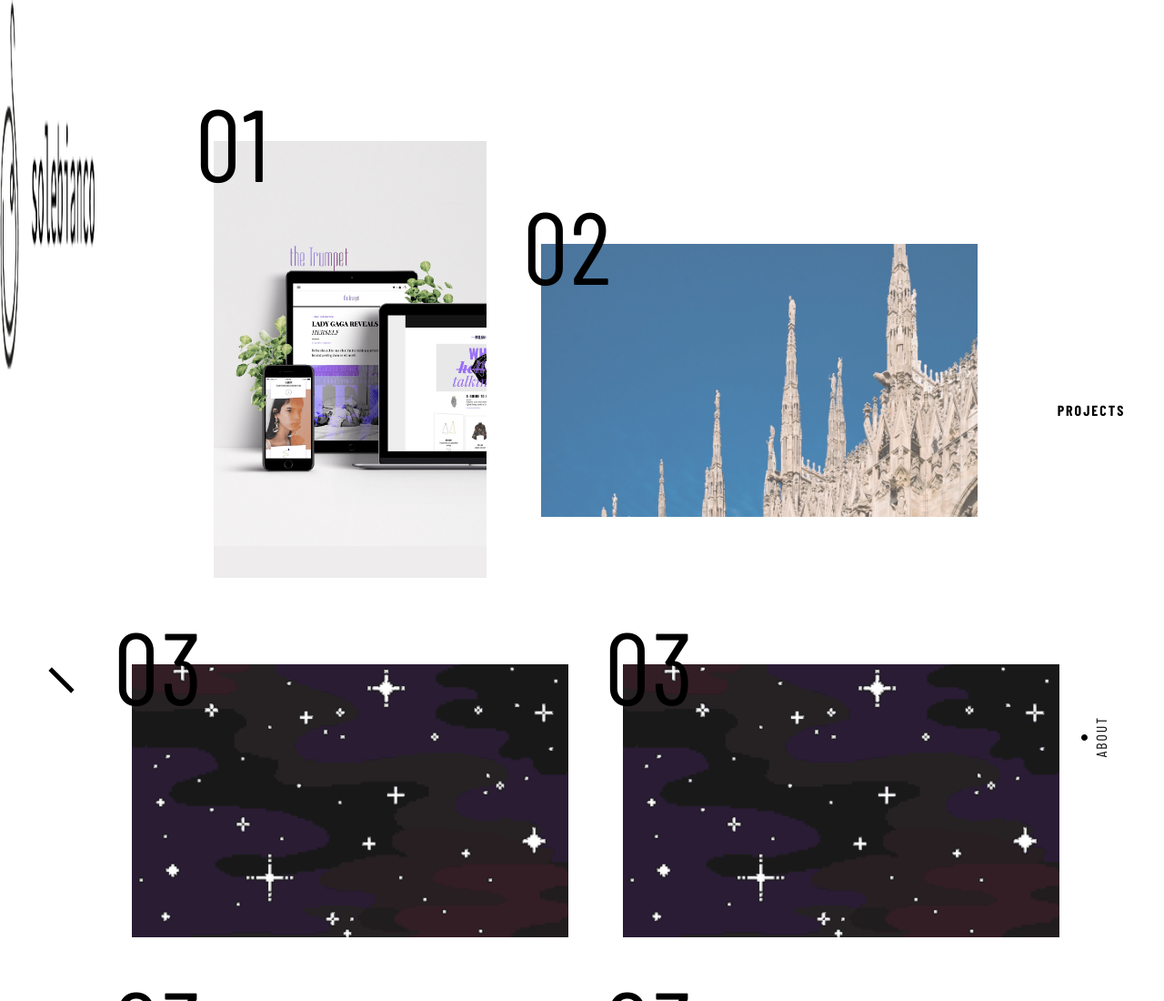
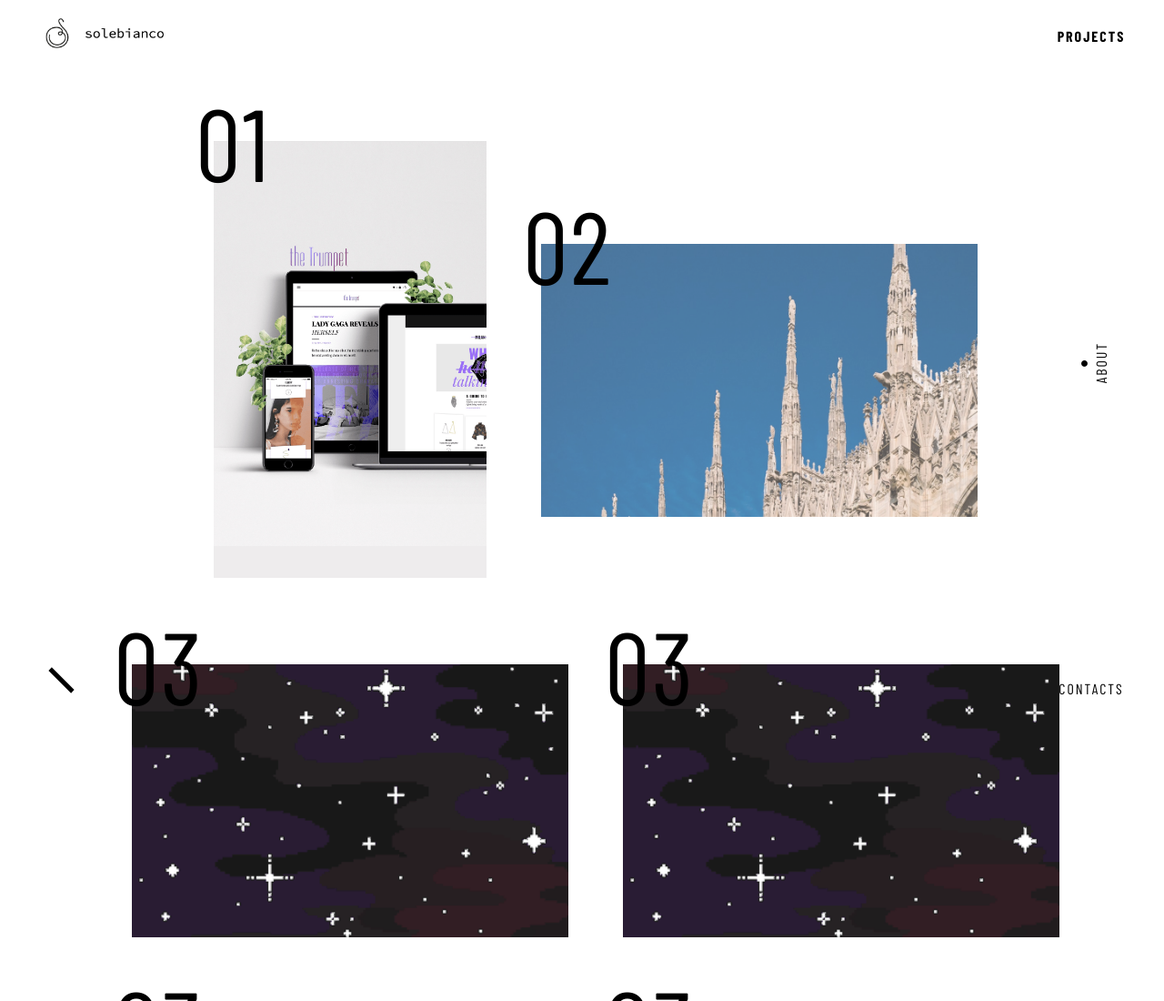
Before and after one commit to silviabocchero/silviabocchero.github.io, a plain HTML site: page projects.html in a window 1280 px wide. Shown: the top 1100 px of the page at 91% size. Drawn offline with nearby package versions, Linux system fonts and the light colour scheme; a web font is replaced by a local one.

Commit message:
Logo links, Hover effects

```diff
--- a/projects.html
+++ b/projects.html
@@ -29,7 +29,9 @@
 <body>
 
   <header>
-    <a href="index.html"><img class="logo-2" src="img/logo-style02.png" alt="Logo Silvia Bocchero" height="408" width="104"></a>
+    <a href="index.html" class="logo-link">
+      <img class="logo-2" src="img/logo-style02.png" alt="Logo Silvia Bocchero" width="408" height="104">
+    </a>
 
     <nav class="nav-desktop">
       <ul>
--- a/style-home.css
+++ b/style-home.css
@@ -404,7 +404,7 @@ section{
   width: 300px;
   height: 480px;
 
-  background-color: rgb(0,0,0,0.7);
+  background-color: rgba(0,0,0,0.7);
   position: absolute;
   z-index: 20;
   bottom: 0;
```
Also changed, not shown: about.html (+3 -1 lines), contacts.html (+3 -1 lines).
